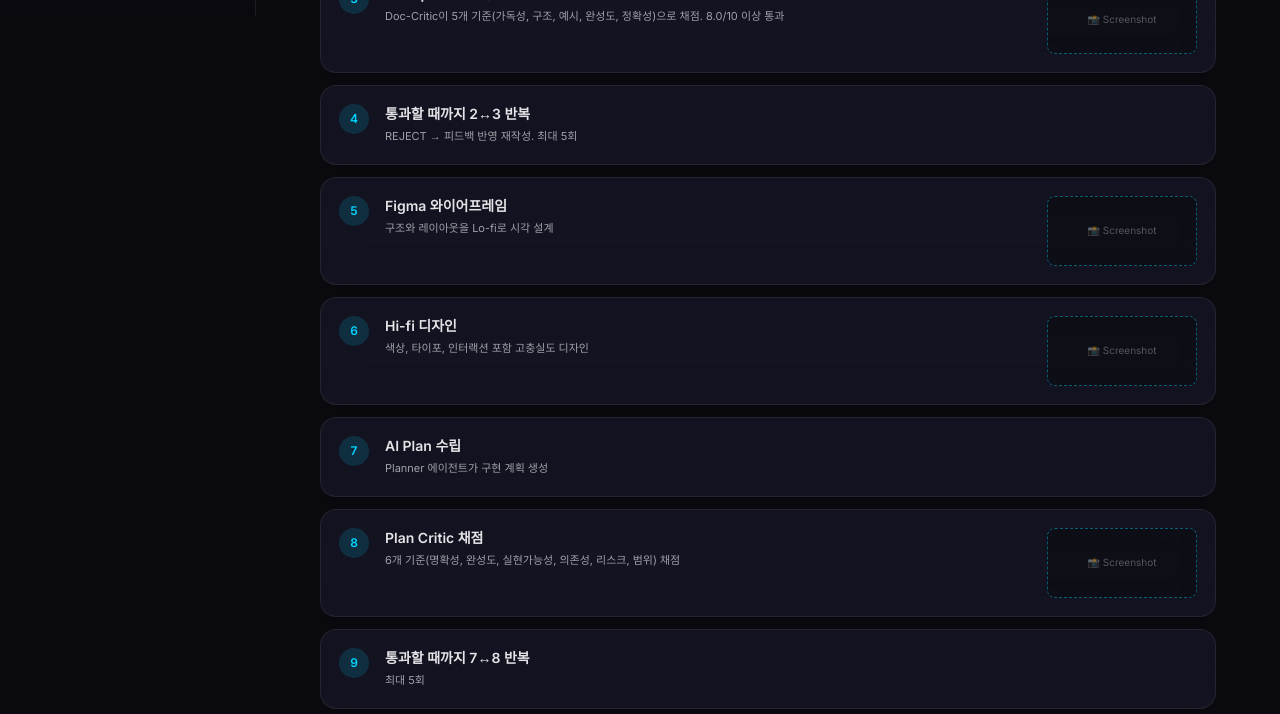
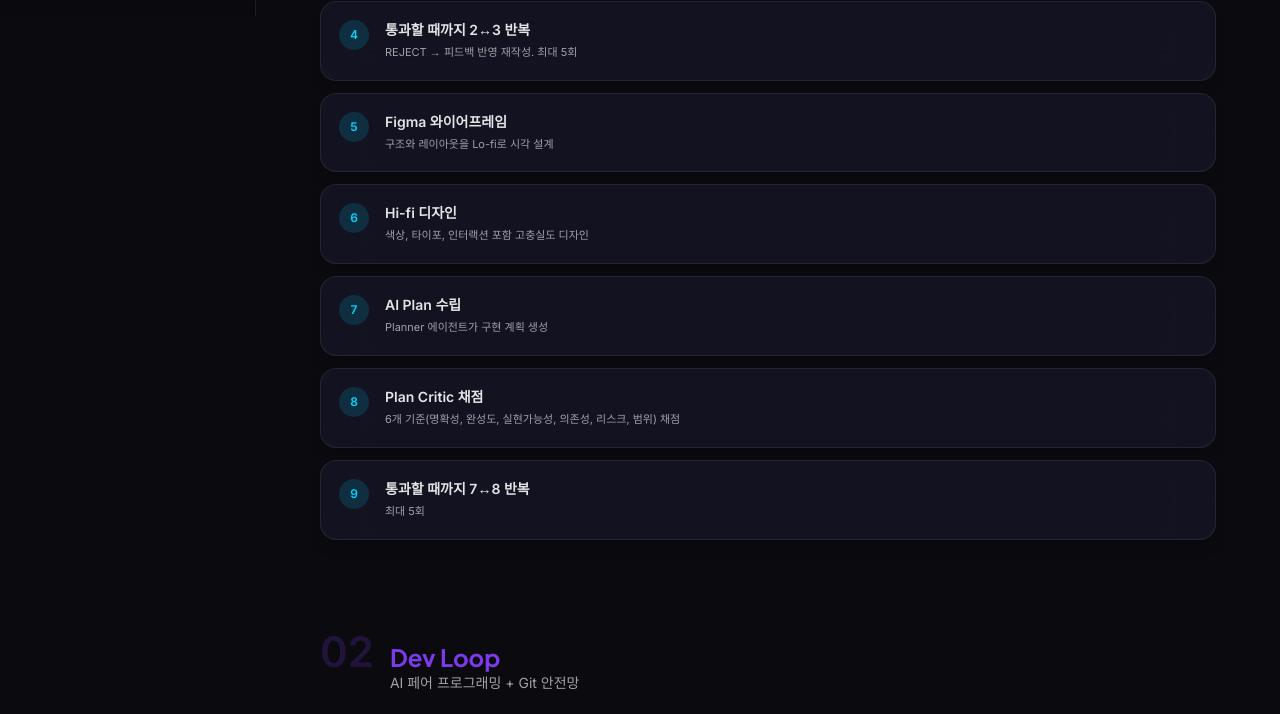
Before and after one commit to kangnam7654/kangnam7654.github.io, an Astro site: page /ai-dev in a window 1280 px wide. Shown: the part 784-1498 px from the top of the page. Built offline with nearby package versions, Linux system fonts and the light colour scheme; Astro itself is replaced by a stand-in of ours.

Commit message:
refactor: AiWorkflow에서 스크린샷 플레이스홀더 및 이미지 제거
시각화 방식을 재검토하기 위해 hasVisual/image 속성과 관련 렌더링 코드를 제거

Co-Authored-By: Claude Opus 4.6 (1M context) <noreply@anthropic.com>

```diff
--- a/src/components/sections/AiWorkflow.tsx
+++ b/src/components/sections/AiWorkflow.tsx
@@ -4,7 +4,6 @@ import GlassCard from "../ui/GlassCard";
 interface Step {
   title: string;
   desc: string;
-  hasVisual?: boolean;
 }
 
 interface Phase {
@@ -25,17 +24,14 @@ const phases: Phase[] = [
       {
         title: "AI 브레인스토밍 & 주제 선정",
         desc: "AI와 아이디어 발산 → 문제 정의 → 주제 선정",
-        hasVisual: true,
       },
       {
         title: "설계 문서 & 다이어그램 작성 (For AI)",
         desc: "6개 필수 섹션(목적, 아키텍처, 데이터 흐름, API, 파일 구조, 의사결정 근거) + Mermaid 다이어그램. AI가 소비하는 문서",
-        hasVisual: true,
       },
       {
         title: "Prompt Critic 채점",
         desc: "Doc-Critic이 5개 기준(가독성, 구조, 예시, 완성도, 정확성)으로 채점. 8.0/10 이상 통과",
-        hasVisual: true,
       },
       {
         title: "통과할 때까지 2↔3 반복",
@@ -44,12 +40,10 @@ const phases: Phase[] = [
       {
         title: "Figma 와이어프레임",
         desc: "구조와 레이아웃을 Lo-fi로 시각 설계",
-        hasVisual: true,
       },
       {
         title: "Hi-fi 디자인",
         desc: "색상, 타이포, 인터랙션 포함 고충실도 디자인",
-        hasVisual: true,
       },
       {
         title: "AI Plan 수립",
@@ -58,7 +52,6 @@ const phases: Phase[] = [
       {
         title: "Plan Critic 채점",
         desc: "6개 기준(명확성, 완성도, 실현가능성, 의존성, 리스크, 범위) 채점",
-        hasVisual: true,
       },
       {
         title: "통과할 때까지 7↔8 반복",
@@ -75,7 +68,6 @@ const phases: Phase[] = [
       {
         title: "개발",
         desc: "승인된 플랜 기반 AI 페어 프로그래밍. NEVER 규칙 10개 자동 적용",
-        hasVisual: true,
       },
       {
         title: "커밋 (Checkpoint)",
@@ -84,7 +76,6 @@ const phases: Phase[] = [
       {
         title: "코드 리뷰",
         desc: "AI 리뷰어가 보안·성능·가독성 검토",
-        hasVisual: true,
       },
       {
         title: "이슈 수정",
@@ -97,7 +88,6 @@ const phases: Phase[] = [
       {
         title: "문서 편집 & 개발 기록 (For Human)",
         desc: "사람이 읽을 README, 가이드, 변경 기록 작성",
-        hasVisual: true,
       },
       {
         title: "사람이 확인하며 1→6 반복",
@@ -114,17 +104,14 @@ const phases: Phase[] = [
       {
         title: "Unit → Integration → E2E 설계",
         desc: "단계별 테스트 전략. Unit은 외부 의존성 Mock, Integration은 모듈 간 실제 호출",
-        hasVisual: true,
       },
       {
         title: "Unit Test 커버리지 80%+",
         desc: "최소 80% 강제. 미달 시 커밋 불가 (NEVER 규칙)",
-        hasVisual: true,
       },
       {
         title: "AI 스크린샷 테스트 (LLM Test)",
         desc: "실제 화면 캡처 → AI가 시각적 검증. UI 깨짐·레이아웃 이슈 자동 탐지",
-        hasVisual: true,
       },
     ],
   },
@@ -255,23 +242,6 @@ export default function AiWorkflow() {
                           {step.desc}
                         </p>
                       </div>
-
-                      {/* Visual Placeholder */}
-                      {step.hasVisual && (
-                        <div
-                          className="hidden shrink-0 items-center justify-center rounded-lg border border-dashed md:flex"
-                          style={{
-                            width: 150,
-                            height: 70,
-                            backgroundColor: "rgba(10,10,15,0.5)",
-                            borderColor: `color-mix(in srgb, ${phase.color} 40%, transparent)`,
-                          }}
-                        >
-                          <span className="text-[10px] text-[var(--color-text-secondary)]/50">
-                            📸 Screenshot
-                          </span>
-                        </div>
-                      )}
                     </GlassCard>
                   </motion.div>
                 ))}
```
